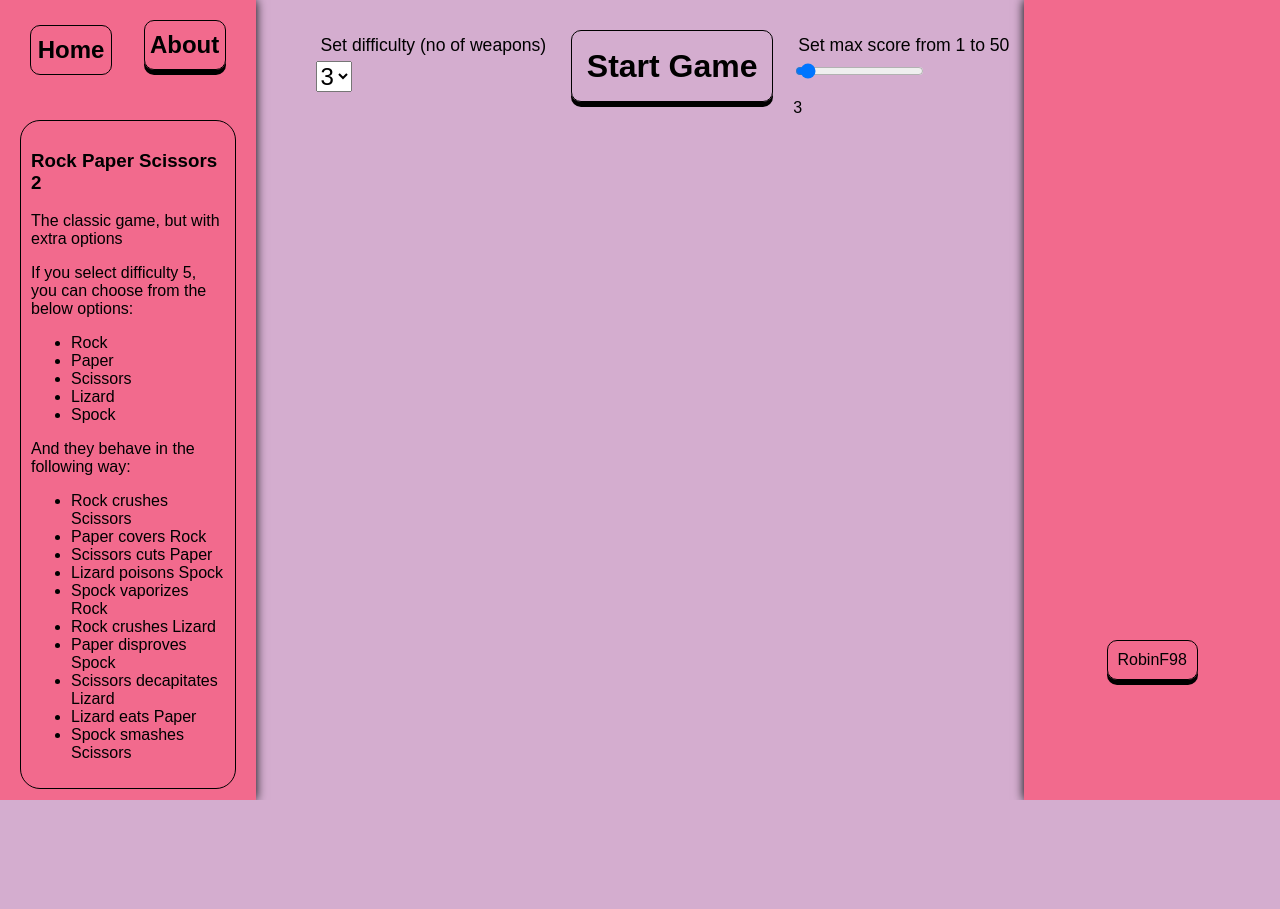
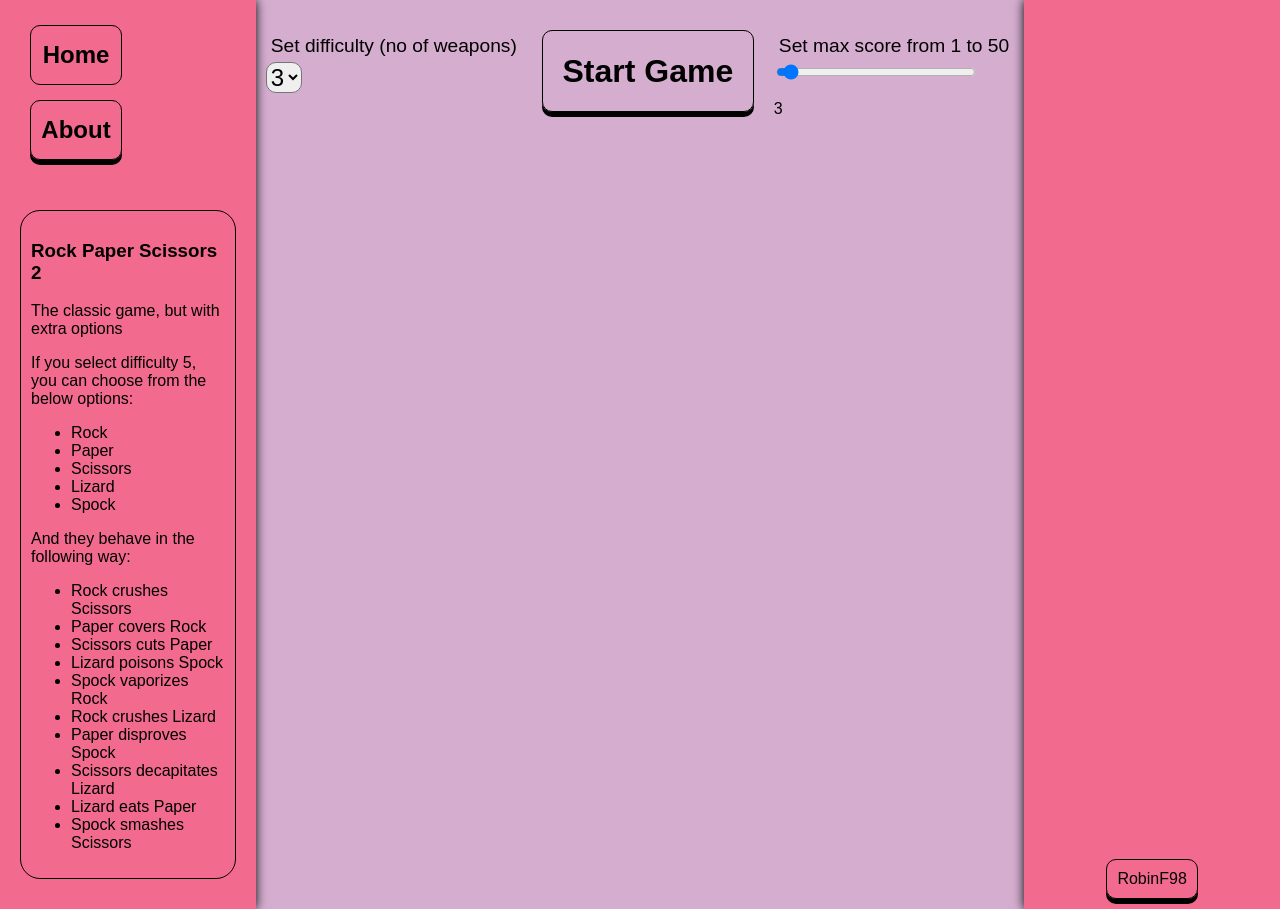
Before and after one commit to RobinF98/rock-paper-scissors-2, a plain HTML site: page index.html in a window 1280 px wide. Before the commit the page ends 800 px from the top, so only its background shows below. Drawn offline with Linux system fonts and the light colour scheme.

Commit message:
Remove commented out styles and fix padding bugs

```diff
--- a/assets/css/style.css
+++ b/assets/css/style.css
@@ -18,8 +18,6 @@
   font-family: sans-serif;
   display: flex;
   min-height: 100vh;
-  /* flex-direction: column; */
-  /* width: 100vw; */
   background-color: var(--lilac);
   box-sizing: border-box;
 }
@@ -29,7 +27,7 @@
   display: flex;
   flex-direction: column;
   width: 300px;
-  height: 100vh;
+  min-height: 100vh;
   background-color: var(--light_pink);
   top: 0;
   box-shadow: 0 0 10px black;
@@ -75,10 +73,8 @@
 
 .start_button,
 .reset_button {
-  /* margin-top: 200px; */
   width: 200px;
   height: 70px;
-  /* background-color: white; */
 }
 
 .setup {
@@ -86,7 +82,6 @@
   flex-wrap: wrap;
   flex-direction: row;
   justify-content: space-between;
-  padding-left: 50px;
 }
 
 label {
@@ -94,14 +89,22 @@
   display: block;
   height: max-content;
   width: max-content;
-  font-size: 1.1rem;
+  font-size: 1.2rem;
 }
 
 select,
 input {
   font-size: 1.5rem;
   height: max-content;
-  width: min-content;
+  width: auto;
+}
+
+select {
+  border-radius: 10px;
+}
+
+input {
+  width: 200px;
 }
 
 .options {
@@ -116,10 +119,7 @@
 }
 
 #score-div {
-  /* display: flex; */
-  font-size: 2em;
-  /* background-color: black; */
-  /* width: 90%; */
+  font-size: 2rem;
   height: max-content;
   padding-top: 30px;
   border-radius: 20px;
@@ -167,10 +167,6 @@
   display: none;
 }
 
-/* .unclick {
-    pointer-events: none;
-} */
-
 .player_win,
 .ai_lose {
   color: #45ff45;
@@ -190,10 +186,6 @@
   color: lightslategray;
   cursor: pointer;
 }
-
-/* #game-icons {
-
-} */
 
 .game_icon {
   position: absolute;
@@ -219,20 +211,9 @@
   justify-self: center;
   width: 600px;
   height: 600px;
-  /* animation: rotation 7s linear infinite */
 }
 
-/*
-@keyframes rotation {
-  from {
-    transform: rotate(0deg);
-  }
-
-  to {
-    transform: rotate(360deg)
-  }
-} */
-
+/* Sets rotation, offsets along that rotation angle, and undoes rotation to get icon upright */
 .angle0 {
   transform: rotate(var(--angle0)) translate(var(--icon_offset)) rotate(calc(0deg - var(--angle0)));
 }
@@ -268,7 +249,6 @@
   display: flex;
   align-items: center;
   justify-content: center;
-  /* opacity: 50%; */
   background-color: rgba(72, 83, 94, 0.65);
 }
 
@@ -278,9 +258,7 @@
   z-index: 100;
   display: flex;
   flex-direction: column;
-  /* justify-content: space-between; */
   padding: 30px;
-  /* align-items: left; */
   border-radius: 20px;
   border: 1px black solid;
 }
@@ -290,11 +268,9 @@
   margin-top: 20px;
   width: 60%;
   align-self: center;
-  /* border: white solid 2px; */
   display: flex;
   flex-direction: row;
   justify-content: space-between;
-  /* width: max-content; */
 }
 
 
@@ -307,13 +283,14 @@
   box-shadow: 0 5px black;
   transition: 200ms;
   cursor: pointer;
-  margin: 10px
+  margin: 10px;
+  padding: 5px;
 }
 
 .check_button,
 .nav_link {
-  height: 3em;
-  width: 5em;
+  height: 3rem;
+  width: 5rem;
 }
 
 .check_button:hover,
@@ -321,7 +298,6 @@
 .active {
   translate: 0 5px;
   box-shadow: 0 0px;
-  /* background-color: var(--pink); */
 }
 
 .about_about {
@@ -334,8 +310,8 @@
 
 #credits {
   align-self: center;
-  position: absolute;
-  bottom: 110px;
+  position: relative;
+  margin-top: auto;
   padding: 10px;
 }
 
@@ -370,6 +346,7 @@
     height: fit-content;
     width: 100vw;
     padding: 0;
+    min-height: auto;
   }
 
   .hide {
@@ -379,5 +356,4 @@
   header {
     position: sticky;
   }
-
 }
```
